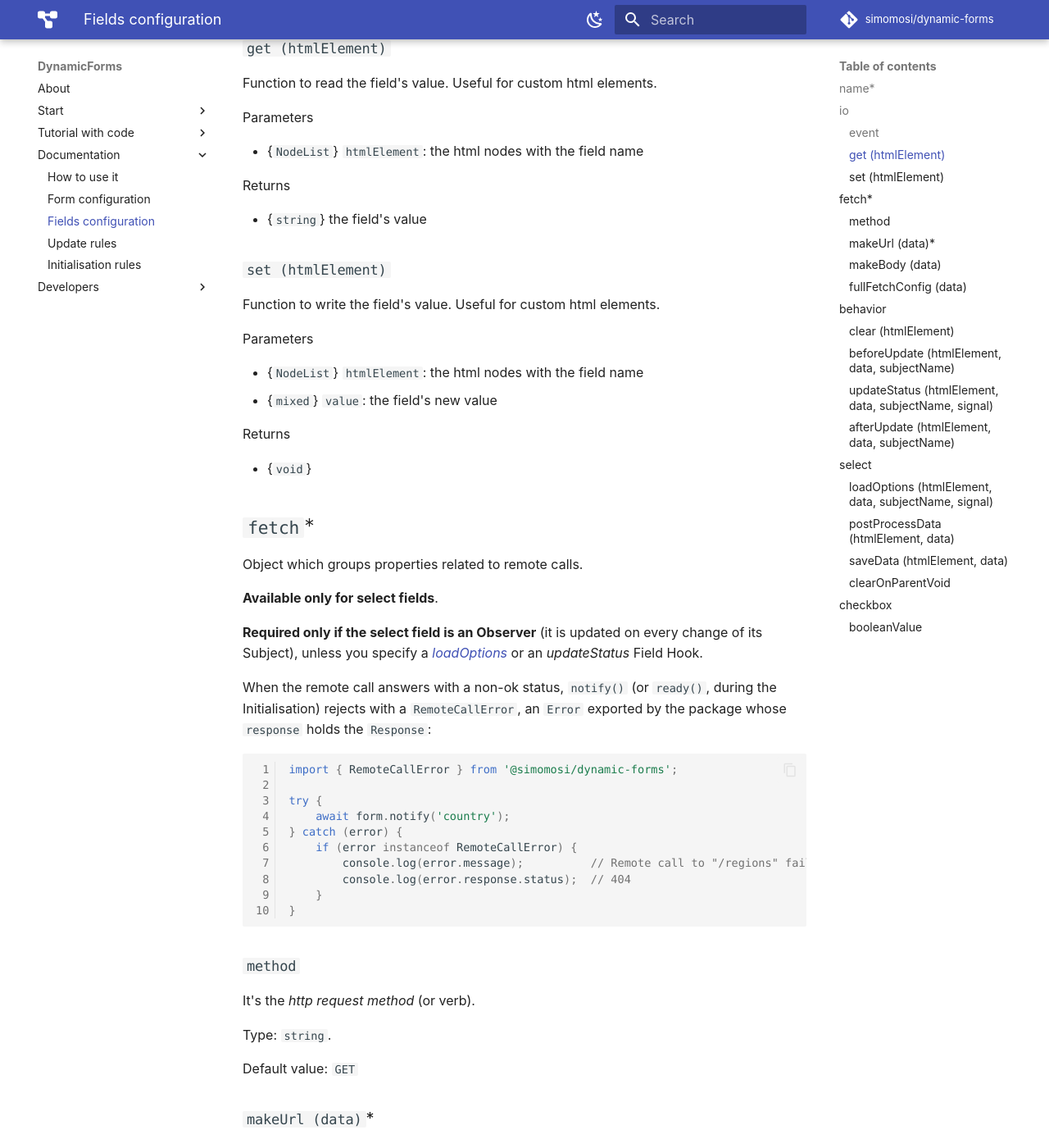
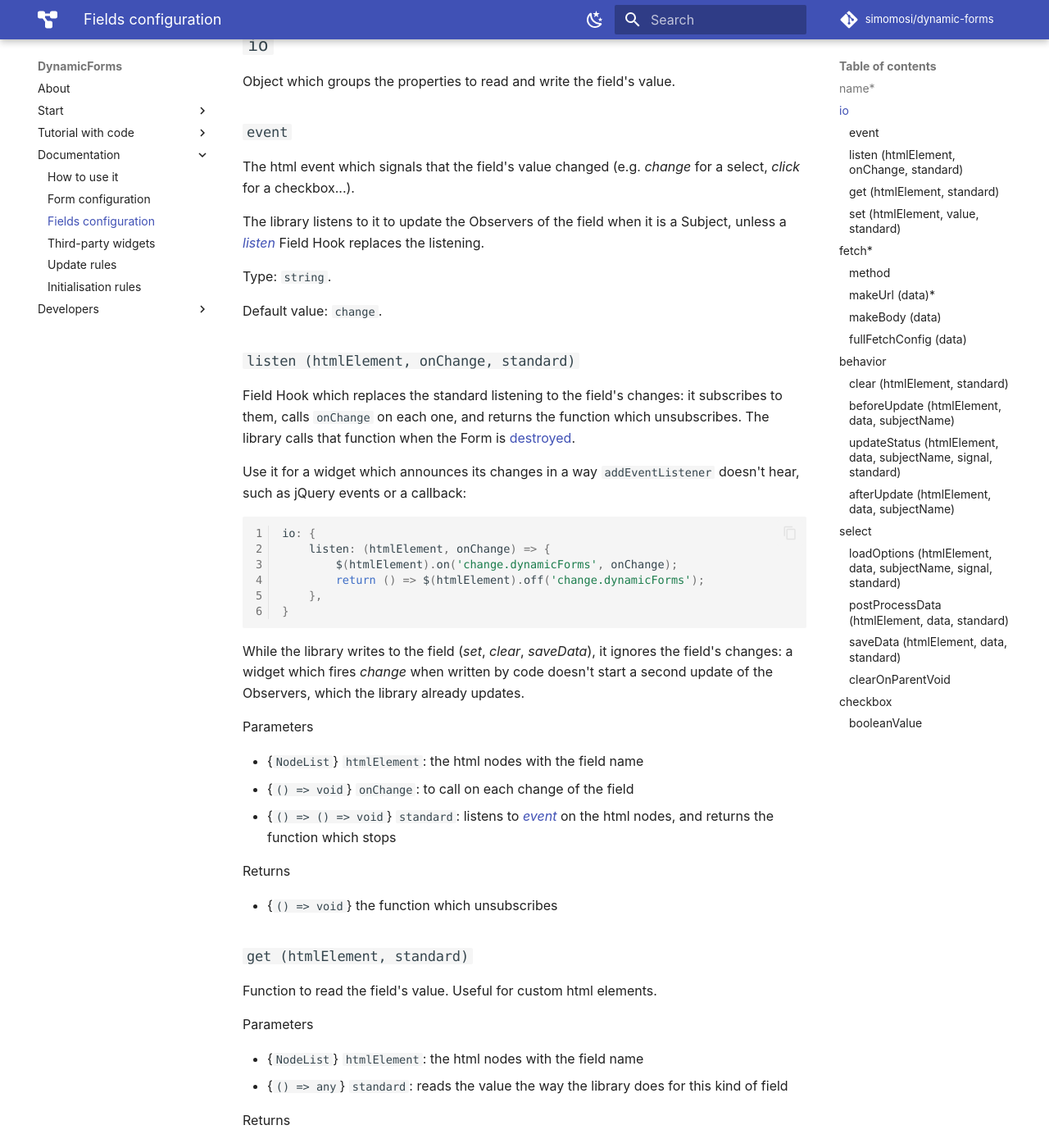
Before and after one commit to simomosi/dynamic-forms, an MkDocs documentation site: the page built from docs/configurations/fields-configuration.md, in a window 1280 px wide and 1400 px high, scrolled down 1903 px. Shown: the whole window at 82% size. Built offline with MkDocs 1.6.1 and Material for MkDocs 9.7.7, drawn with Linux system fonts in a browser that asks for light colours; comment, search, counter and statistics services are not loaded; some of the changed text lies outside the part shown.

Commit message:
Document third-party widgets, with recipes tested against the widgets
The new "Third-party widgets" page says which Field Hook a widget needs
(io.listen, io.get, io.set, behavior.clear, select.saveData), how the
standard parameter adds to a Standard Behaviour, why the library
ignores a field's changes while it writes it, how to reuse an
integration as a function, and what custom elements get.

Its recipes for select2, Choices.js, Tom Select, bootstrap-select and
flatpickr are files under docs/configurations/widgets, included in the
page with pymdownx.snippets, so the docs show the code the tests run.
tests/widgets.test.ts runs each one but bootstrap-select (it needs
jQuery 3) against the real widget in jsdom, on a country → city form:
a user's choice updates the city, the city widget offers the loaded
Options, and a Clear empties it. Each test fails with a plain field
configuration.

The field configuration docs describe io.listen and the standard
parameter of every hook.

Closes #57.

Co-Authored-By: Claude Opus 5.5 <noreply@anthropic.com>

````diff
--- a/docs/configurations/fields-configuration.md
+++ b/docs/configurations/fields-configuration.md
@@ -4,6 +4,19 @@ This document describes a single Field Configuration. The list of Field Configur
 Just specify the fields you want to customise: the other ones are discovered and added to the form automatically, with the standard behaviour.
 
 Every Field Hook receives `htmlElement` as the `NodeList` of all the html elements with the field name, even when there is only one: read a single input with `htmlElement[0].value`.
+
+A Field Hook which replaces a Standard Behaviour of the field (listening, reading, writing, clearing, updating its status, loading and saving a select's options) receives it as its last parameter, `standard`: call it to run the Standard Behaviour and add to it, instead of rewriting it. It takes no arguments and works on the hook's own ones.
+
+```javascript
+select: {
+    saveData: (htmlElement, data, standard) => {
+        standard(); // writes the <option>s as usual
+        htmlElement[0].dispatchEvent(new Event('options-saved'));
+    },
+}
+```
+
+To integrate a third-party widget (select2, Choices.js, a date picker...), see [Third-party widgets](./third-party-widgets.md).
 
 !!! tip "TypeScript"
     TypeScript cannot see the html, so Field Hooks receive a `NodeListOf<HTMLInputElement | HTMLSelectElement | HTMLTextAreaElement>` and an `any` value.
@@ -35,8 +48,9 @@ Here's a complete Field Configuration. You just need to specify the attributes y
         name: 'fieldName',
         io: {  // Customize field input/output
             event: 'change',
-            get: (htmlElement) => { },
-            set: (htmlElement, value) => { },
+            listen: (htmlElement, onChange, standard) => { return () => { }; }, // Subscribe to the field's changes, return the unsubscribe function
+            get: (htmlElement, standard) => { },
+            set: (htmlElement, value, standard) => { },
         },
         fetch: { // Remote call options
             method: 'GET',
@@ -45,9 +59,9 @@ Here's a complete Field Configuration. You just need to specify the attributes y
             fullFetchConfig: (data) => { }, // Fetch complete configuration (RequestInit)
         },
         behavior: { // Field Hooks
-            clear: (htmlElement) => { }, // Clear the field's value
+            clear: (htmlElement, standard) => { }, // Clear the field's value
             beforeUpdate: (htmlElement, data, subjectName) => { return true; }, // Executed before the remote call. Return false to block the update
-            updateStatus: (htmlElement, data, subjectName, signal) => { },
+            updateStatus: (htmlElement, data, subjectName, signal, standard) => { },
             afterUpdate: (htmlElement, data, subjectName) => { } // Executed after the remote call
         }
     };
@@ -61,9 +75,9 @@ Here's a complete Field Configuration. You just need to specify the attributes y
         fetch: /* ... */,
         behavior: /* ... */,
         select: { // Only for select fields
-            loadOptions: (htmlElement, data, subjectName, signal) => { }, // Load the data instead of the remote call
-            postProcessData: (htmlElement, data) => { }, // Process data retrieved by the remote call or loadOptions
-            saveData: (htmlElement, data) => { }, // Manually save data in html (e.g. creating `<option value="value">'text'</option>` nodes)
+            loadOptions: (htmlElement, data, subjectName, signal, standard) => { }, // Load the data instead of the remote call
+            postProcessData: (htmlElement, data, standard) => { }, // Process data retrieved by the remote call or loadOptions
+            saveData: (htmlElement, data, standard) => { }, // Manually save data in html (e.g. creating `<option value="value">'text'</option>` nodes)
             clearOnParentVoid: true, // True (default) to clear the field when the Subject's value is empty; false to trigger a remote call
         }
     };
@@ -96,30 +110,58 @@ Object which groups the properties to read and write the field's value.
 ### `event`
 The html event which signals that the field's value changed (e.g. *change* for a select, *click* for a checkbox...).
 
-The library listens to it to update the Observers of the field when it is a Subject.
+The library listens to it to update the Observers of the field when it is a Subject, unless a [*listen*](#listen-htmlelement-onchange-standard) Field Hook replaces the listening.
 
 Type: `string`.
 
 Default value: `change`.
 
-### `get (htmlElement)`
+### `listen (htmlElement, onChange, standard)`
+Field Hook which replaces the standard listening to the field's changes: it subscribes to them, calls `onChange` on each one, and returns the function which unsubscribes. The library calls that function when the Form is [destroyed](../dynamic-forms-module.md#destroy).
+
+Use it for a widget which announces its changes in a way `addEventListener` doesn't hear, such as jQuery events or a callback:
+
+```javascript
+io: {
+    listen: (htmlElement, onChange) => {
+        $(htmlElement).on('change.dynamicForms', onChange);
+        return () => $(htmlElement).off('change.dynamicForms');
+    },
+}
+```
+
+While the library writes to the field (*set*, *clear*, *saveData*), it ignores the field's changes: a widget which fires *change* when written by code doesn't start a second update of the Observers, which the library already updates.
+
+Parameters
+
+- {`NodeList`} `htmlElement`: the html nodes with the field name
+- {`() => void`} `onChange`: to call on each change of the field
+- {`() => () => void`} `standard`: listens to [*event*](#event) on the html nodes, and returns the function which stops
+
+Returns
+
+- {`() => void`} the function which unsubscribes
+
+### `get (htmlElement, standard)`
 Function to read the field's value. Useful for custom html elements.
 
 Parameters
 
 - {`NodeList`} `htmlElement`: the html nodes with the field name
+- {`() => any`} `standard`: reads the value the way the library does for this kind of field
 
 Returns
 
 - {`string`} the field's value
 
-### `set (htmlElement)`
+### `set (htmlElement, value, standard)`
 Function to write the field's value. Useful for custom html elements.
 
 Parameters
 
 - {`NodeList`} `htmlElement`: the html nodes with the field name
 - {`mixed`} `value`: the field's new value
+- {`() => void`} `standard`: writes `value` the way the library does for this kind of field
 
 Returns
 
@@ -130,7 +172,7 @@ Object which groups properties related to remote calls.
 
 **Available only for select fields**.
 
-**Required only if the select field is an Observer** (it is updated on every change of its Subject), unless you specify a [*loadOptions*](#loadoptions-htmlelement-data-subjectname-signal) or an *updateStatus* Field Hook.
+**Required only if the select field is an Observer** (it is updated on every change of its Subject), unless you specify a [*loadOptions*](#loadoptions-htmlelement-data-subjectname-signal-standard) or an *updateStatus* Field Hook.
 
 When the remote call answers with a non-ok status, `notify()` (or `ready()`, during the Initialisation) rejects with a `RemoteCallError`, an `Error` exported by the package whose `response` holds the `Response`:
 
@@ -212,12 +254,13 @@ fetch: {
 ## `behavior`
 Object which groups the Field Hooks.
 
-### `clear (htmlElement)`
+### `clear (htmlElement, standard)`
 Field Hook which replaces the standard clear: it empties the field of its value (and, for a select, of its options).
 
 Parameters
 
 - {`NodeList`} `htmlElement`: the html nodes with the field name
+- {`() => void`} `standard`: clears the field the way the library does for this kind of field
 
 Returns
 
@@ -239,7 +282,7 @@ Returns
 
 - {`boolean`} *false* to abort the update, *true* otherwise
 
-### `updateStatus (htmlElement, data, subjectName, signal)`
+### `updateStatus (htmlElement, data, subjectName, signal, standard)`
 Field Hook which replaces the standard update of the field's status: its attributes (*display*, *disabled*...) and, for a select, its options.
 
 Default: nothing. For select fields it makes a remote call (using *fetch*), retrieves the new data and saves it as the select's new options.
@@ -250,6 +293,7 @@ Parameters
 - {`JSON`} `data`: the [Update Data](./update-rules.md#update-data)
 - {`string | null`}: `subjectName`: the name of the Subject which triggered the update. It is null for a manual update
 - {`AbortSignal`}: `signal`: aborted when the Form is [destroyed](../dynamic-forms-module.md#destroy). Pass it to the hook's remote calls (`fetch(url, { signal })`) so they stop with the Form
+- {`() => Promise<void>`}: `standard`: updates the status the way the library does: nothing, or for a select its remote call and the saving of the options
 
 Returns
 
@@ -277,7 +321,7 @@ A select updates its options in three steps, each replaceable by a Field Hook:
 remote call (or loadOptions) → postProcessData → saveData
 ```
 
-### `loadOptions (htmlElement, data, subjectName, signal)`
+### `loadOptions (htmlElement, data, subjectName, signal, standard)`
 Field Hook which replaces the remote call: it loads the data another way (another http client, a cache, data already in the page) and the update goes on as usual, through `postProcessData` and `saveData`. With it, `fetch` is not needed.
 
 ```js
@@ -288,30 +332,32 @@ select: {
 }
 ```
 
-Parameters (the same as [*updateStatus*](#updatestatus-htmlelement-data-subjectname-signal))
+Parameters (the same as [*updateStatus*](#updatestatus-htmlelement-data-subjectname-signal-standard))
 
 - {`NodeList`} `htmlElement`: the html nodes with the field name
 - {`JSON`} `data`: the [Update Data](./update-rules.md#update-data)
 - {`string | null`}: `subjectName`: the name of the Subject which triggered the update. It is null for a manual update
 - {`AbortSignal`}: `signal`: aborted when the Form is [destroyed](../dynamic-forms-module.md#destroy)
+- {`() => Promise<any>`}: `standard`: makes the remote call with *fetch*, and resolves with the response parsed as json
 
 Returns
 
 - {`any | Promise<any>`} the data which `postProcessData` receives, or directly the options when there is no `postProcessData`
 
-### `postProcessData (htmlElement, data)`
+### `postProcessData (htmlElement, data, standard)`
 Field Hook to process the data retrieved by the remote call or by `loadOptions`. It is useful for filtering/ordering data.
 
 Parameters
 
 - {`NodeList`} `htmlElement`: the html nodes with the field name
 - {`JSON`} `data`: data retrieved from the remote call or returned by `loadOptions`
+- {`() => any`} `standard`: returns `data` as it is
 
 Returns
 
 - {`{ value: string | number, text: string }[]`} the options to save
 
-### `saveData (htmlElement, data)`
+### `saveData (htmlElement, data, standard)`
 Field Hook which replaces the standard saving of the options: it writes the (post-processed) data retrieved by the remote call or by `loadOptions` in the html.
 
 Default: saves the data as *option* html elements using *value* and *text* properties, creating also empty option if they are not present in retrieved data.
@@ -320,6 +366,7 @@ Parameters
 
 - {`NodeList`} `htmlElement`: the html nodes with the field name, where data will be saved
 - {`{ value: string | number, text: string }[]`} `data`: the options returned by `postProcessData`, or the data retrieved from the remote call or by `loadOptions` when there is no `postProcessData`
+- {`() => void`} `standard`: saves the options the way the library does
 
 Returns
 
--- a/mkdocs.yml
+++ b/mkdocs.yml
@@ -18,6 +18,7 @@ nav:
     - How to use it: dynamic-forms-module.md
     - Form configuration: configurations/form-configuration.md
     - Fields configuration: configurations/fields-configuration.md
+    - Third-party widgets: configurations/third-party-widgets.md
     - Update rules: configurations/update-rules.md
     - Initialisation rules: configurations/init-rules.md
   - Developers:
@@ -28,6 +29,9 @@ markdown_extensions:
   - toc:
       permalink: '#'
   - attr_list
+  - pymdownx.snippets:
+      base_path: [docs]
+      check_paths: true
   - pymdownx.superfences:
       custom_fences:
         - name: mermaid
--- a/tsconfig.json
+++ b/tsconfig.json
@@ -9,6 +9,7 @@
     "sourceMap": true,
     "resolveJsonModule": true,
     "isolatedModules": true,
+    "allowJs": true,
     "esModuleInterop": true,
     "noEmit": true,
     "noUnusedLocals": true,
````
Also changed, not shown: docs/configurations/third-party-widgets.md (added, +119 -0 lines), docs/configurations/widgets/bootstrap-select.js (added, +32 -0 lines), docs/configurations/widgets/choices.js (added, +32 -0 lines), docs/configurations/widgets/flatpickr.js (added, +23 -0 lines), docs/configurations/widgets/merge-field.js (added, +13 -0 lines), docs/configurations/widgets/select2.js (added, +28 -0 lines), docs/configurations/widgets/tom-select.js (added, +33 -0 lines), docs/dev/todo_changelog.md (+5 -0 lines), docs/dynamic-forms-module.md (+1 -1 lines), package.json (+7 -0 lines), 2 other files.
